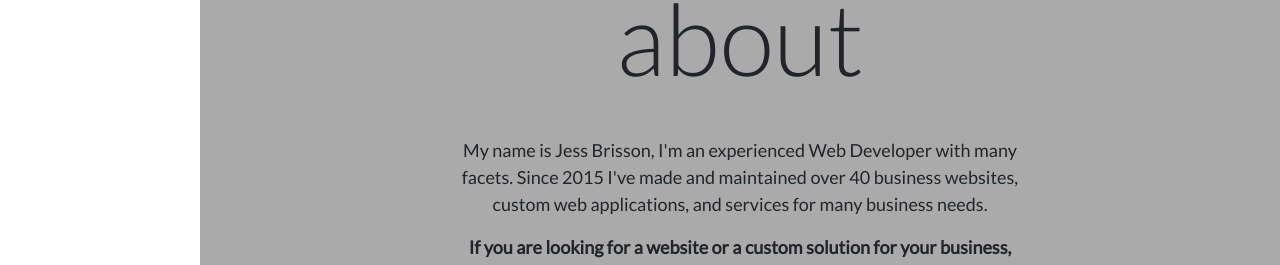
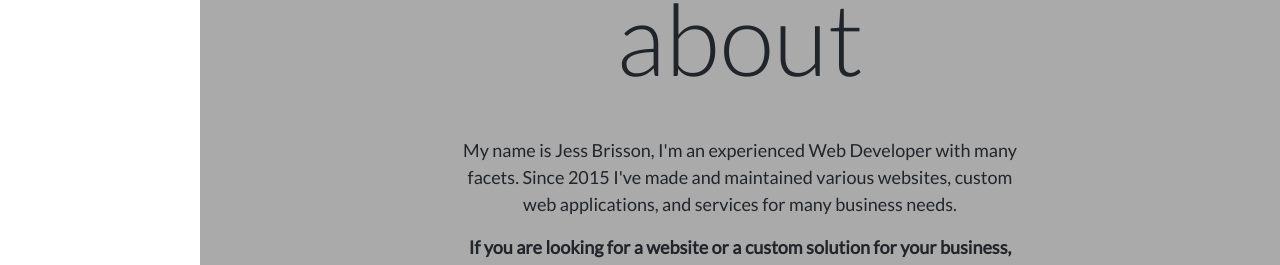
Before and after one commit to jessb133/jessb133.github.io, a plain HTML site: page index.html in a window 1280 px wide. Shown: the part 1060-1325 px from the top of the page. Drawn offline with nearby package versions, Linux system fonts and the light colour scheme.

Commit message:
Update index.html
remove guesstimate of amount of websites maintained and made.

```diff
--- a/index.html
+++ b/index.html
@@ -83,7 +83,7 @@
 
           <div class="row jb-content">
             <div class="col-sm-8 offset-sm-2">
-              <p>My name is Jess Brisson, I'm an experienced Web Developer with many facets. Since 2015 I've made and maintained over 40 business websites, custom web applications, and services for many business needs.</p>
+              <p>My name is Jess Brisson, I'm an experienced Web Developer with many facets. Since 2015 I've made and maintained various websites, custom web applications, and services for many business needs.</p>
               <p><strong>If you are looking for a website or a custom solution for your business, please do reach out.</strong></p>
             </div>
           </div>
```
